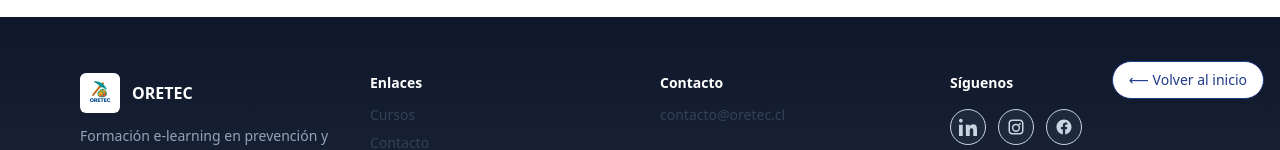
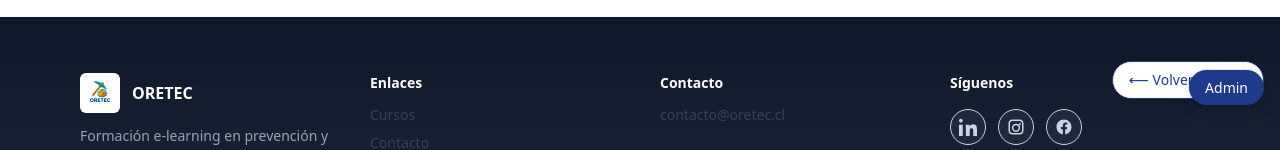
Before and after one commit to cristiantagle/oretec-web, a Next.js app: page /admin/users in a window 1280 px wide. Shown: the part 685-835 px from the top of the page. Built offline with nearby package versions, Linux system fonts and the light colour scheme; no server answers.

Commit message:
feat(admin): botón flotante Admin + ajustes mínimos (squash de feat/admin-pack-20250910-225845)

```diff
--- a/app/layout.tsx
+++ b/app/layout.tsx
@@ -21,6 +21,7 @@ const poppins = Poppins({
 })
 
 import PreviewBadge from '@/components/PreviewBadge';
+import AdminFloatingButton from '@/components/AdminFloatingButton';
 export const metadata = {
   title: 'OreTec',
   description: 'Formación en Prevención y Seguridad Laboral',
@@ -35,6 +36,7 @@ export default function RootLayout({ children }: { children: ReactNode }) {
     <Footer />
     <ScrollTop />
       <PreviewBadge />
+      <AdminFloatingButton />
     </body>
     </html>
   )
--- /dev/null
+++ b/components/AdminFloatingButton.tsx
@@ -0,0 +1,31 @@
+// components/AdminFloatingButton.tsx
+"use client"
+
+import Link from "next/link";
+
+/**
+ * Botón flotante que enlaza a /admin (login maestro con clave cr1st1an).
+ * No depende de roles ni de sesión.
+ */
+export default function AdminFloatingButton() {
+  return (
+    <div
+      aria-label="Acceso Admin"
+      className="fixed z-40 bottom-4 right-4"
+      style={{ pointerEvents: "none" }}
+    >
+      <Link
+        href="/admin"
+        prefetch={false}
+        className="rounded-full shadow-lg ring-1 ring-black/10 px-4 py-2 text-sm font-medium"
+        style={{
+          background: "#1E3A8A",
+          color: "white",
+          pointerEvents: "auto",
+        }}
+      >
+        Admin
+      </Link>
+    </div>
+  );
+}
```
